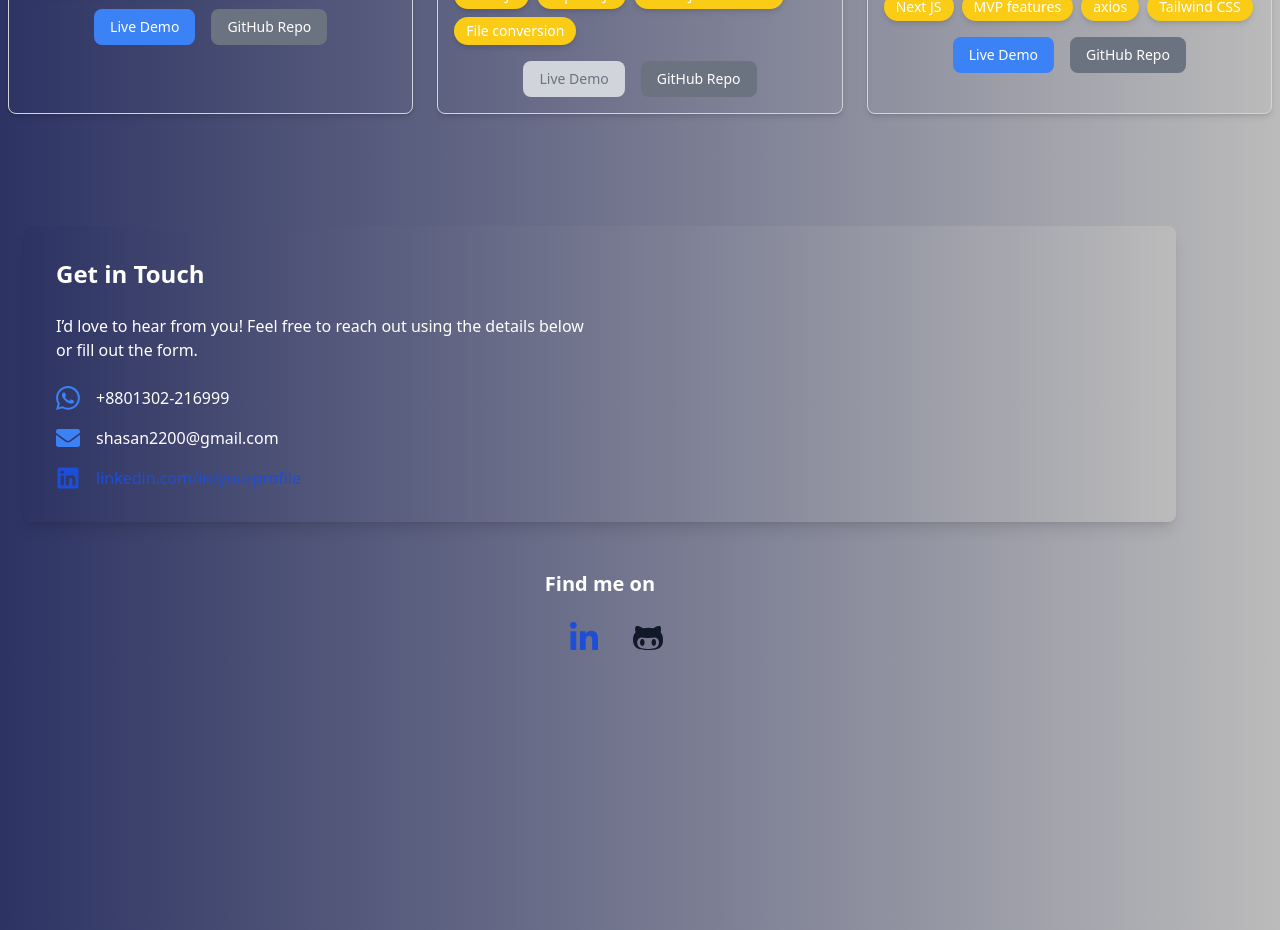
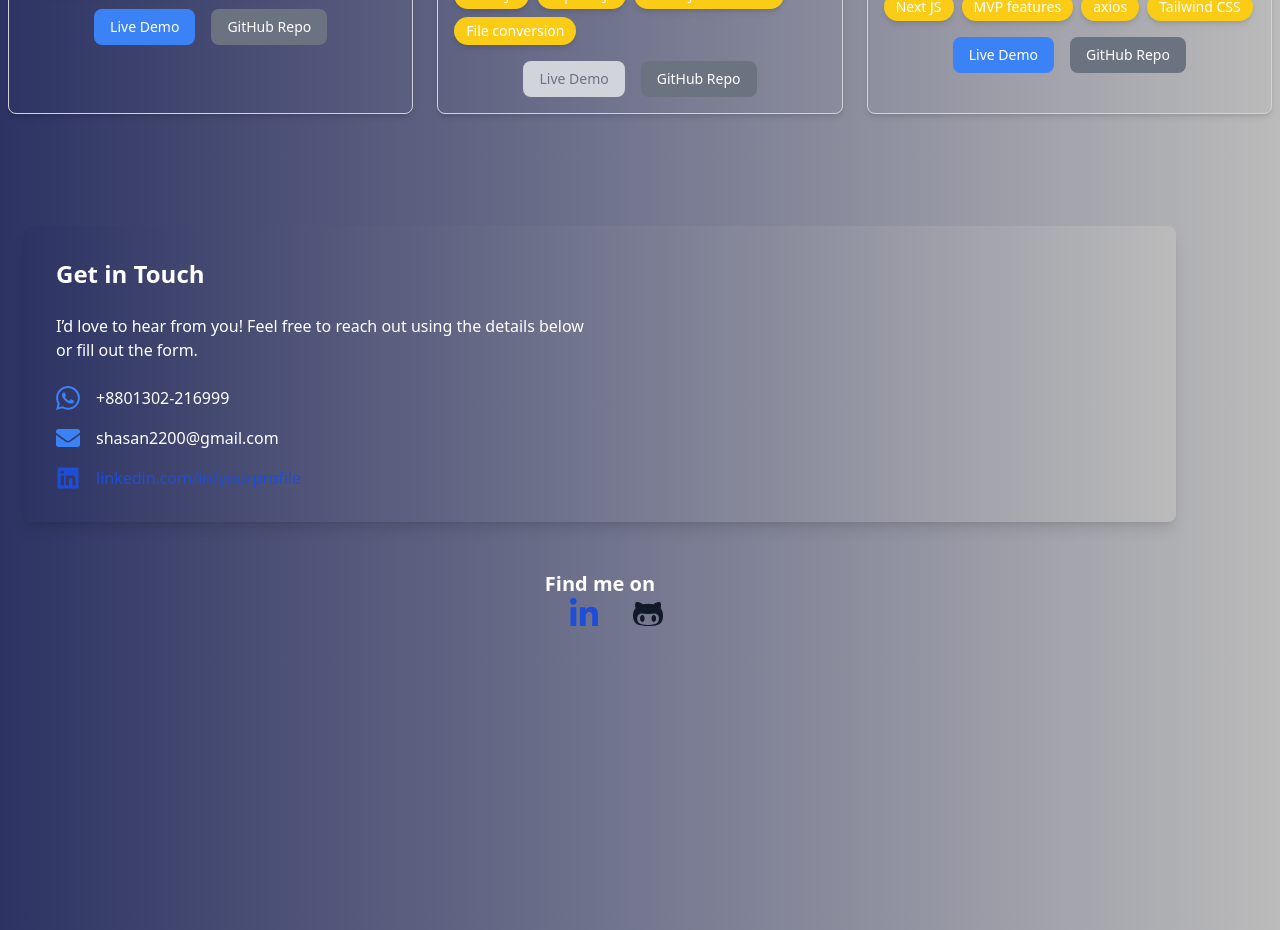
Before and after one commit to SharifuzzamanShaon/my-portfolio, a React (Vite) app: page / in a window 1280 px wide. Shown: the part 1880-2810 px from the top of the page. Built offline with nearby package versions, Linux system fonts and the light colour scheme.

Commit message:
reduce space

```diff
--- a/src/pages/ContactPage.jsx
+++ b/src/pages/ContactPage.jsx
@@ -33,7 +33,7 @@
   className={`min-h-screen  bg-gradient-to-r from-[#2d3363] to-[#bbbbbb] flex dark:bg-gray-900 text-gray-900 dark:text-gray-100`}
 >
   {/* Contact Section */}
-  <div className="pt-24 pb-12 px-6">
+  <div className="pt-24 pb-6 px-6">
     <div className="max-w-6xl mx-auto grid grid-cols-1 md:grid-cols-2 gap-8 bg-gradient-to-r from-[#2d3363] to-[#bbbbbb] dark:bg-gray-700 p-8 rounded-lg shadow-lg">
       {/* Left Column: Contact Info */}
       <div className="space-y-6">
@@ -75,7 +75,7 @@
 
     {/* Social Links */}
     <div className="mt-12 text-center">
-      <h3 className="text-xl font-semibold mb-6 text-white">Find me on</h3>
+      <h3 className="text-xl font-semibold  text-white">Find me on</h3>
       <div className="flex justify-center space-x-8">
         <a
           href="https://twitter.com/yourprofile"
```
